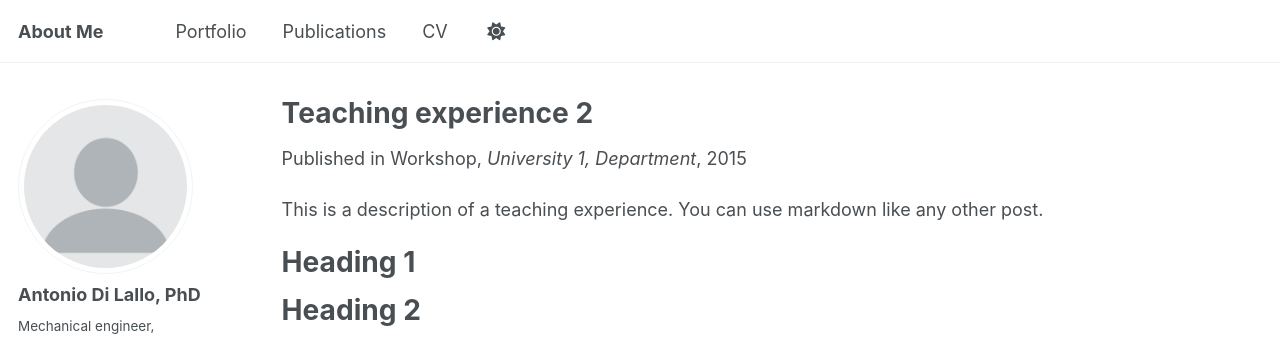
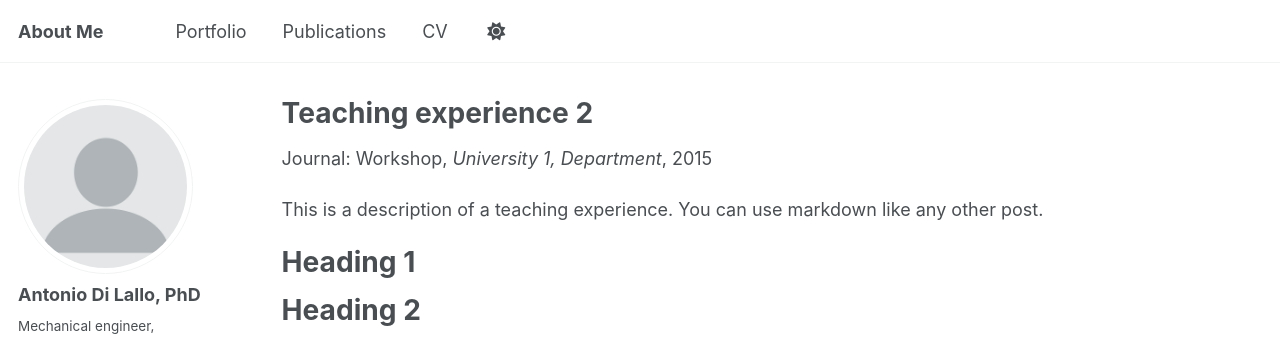
Before and after one commit to AnDiLa/andila.github.io, a Jekyll site: the page built from _teaching/2015-spring-teaching-2.md, in a window 1280 px wide. Shown: the top 338 px of the page. Built offline with Jekyll 4.4.1, drawn with Linux system fonts in a browser that asks for light colours; some web fonts are replaced; a script bundle is joined from its source files by our own code; library files that are not in the unit come from our copies.

Commit message:
Change 'Published in' to 'Journal:' in single.html

```diff
--- a/_layouts/single.html
+++ b/_layouts/single.html
@@ -35,7 +35,7 @@
         {% endif %}
 
         {% if page.collection == 'teaching' %}
-          <p>Published in {{ page.type }}, <i>{{ page.venue }}</i>, {{ page.date | default: "1900-01-01" | date: "%Y" }} </p>
+          <p>Journal: {{ page.type }}, <i>{{ page.venue }}</i>, {{ page.date | default: "1900-01-01" | date: "%Y" }} </p>
         {% elsif page.venue and page.date %}
           <p><i>{{ page.venue }}</i>, {{ page.date | default: "1900-01-01" | date: "%Y" }} </p>
         {% elsif page.date %}
```
